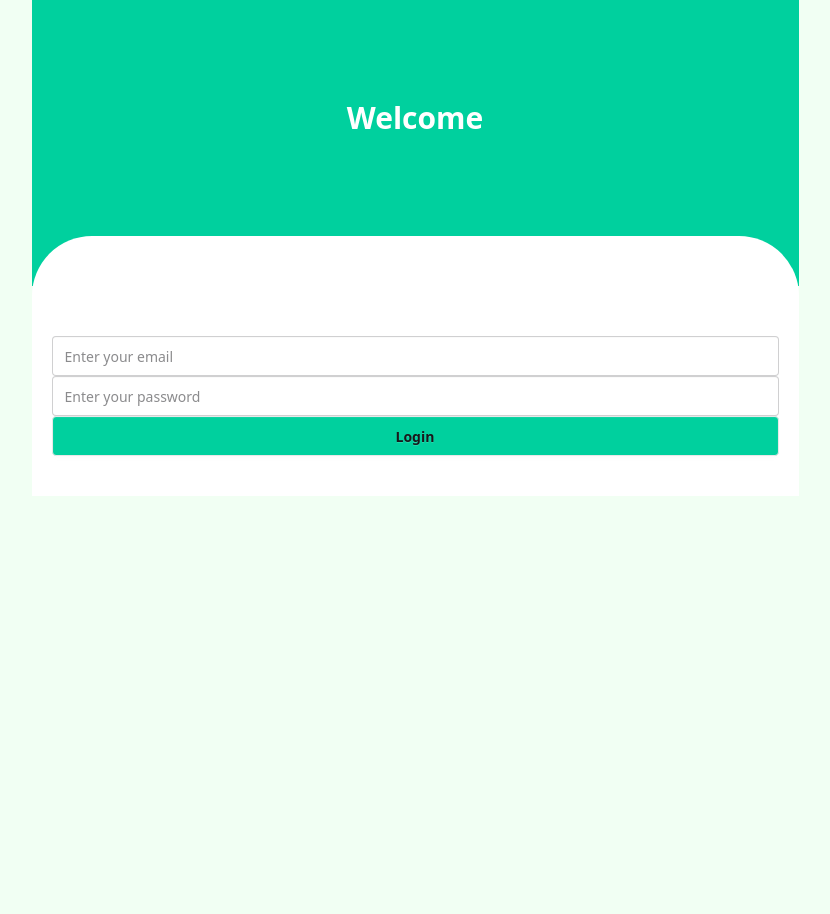
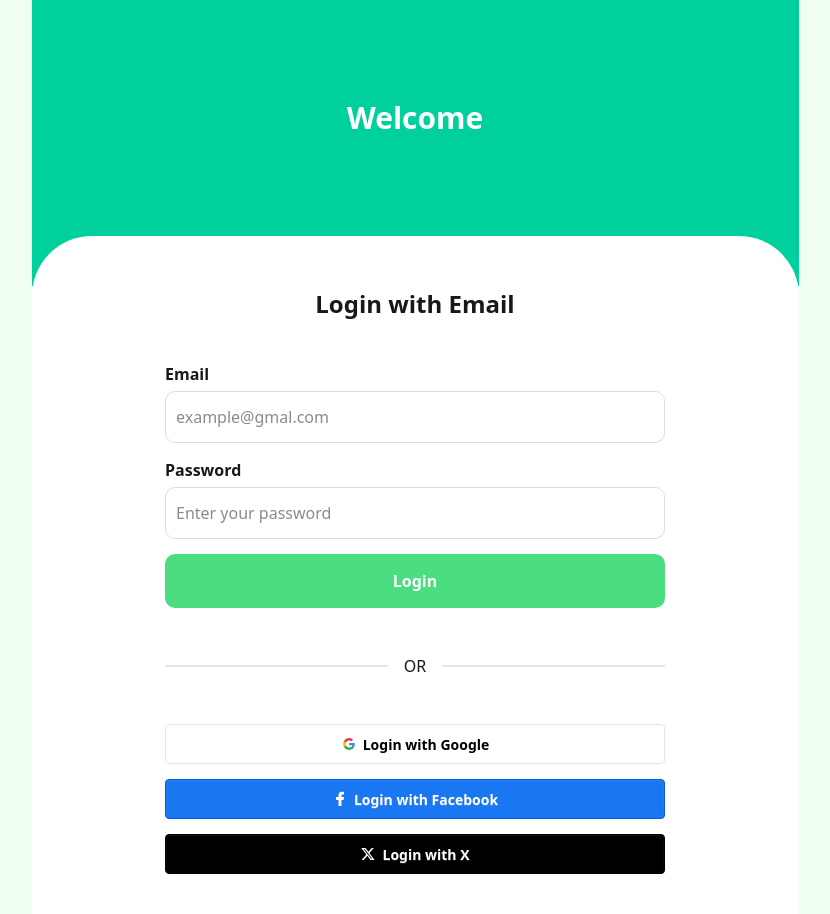
Before and after one commit to githubxiansaiful/hisab-rakhbo-react-app, a React (Vite) app: page /login in a window 1280 px wide. Shown: the whole page, without its empty margins (225-1055 px from the left). Before the commit the page ends 800 px from the top, so only its background shows below. Built offline with nearby package versions, Linux system fonts and the light colour scheme.

Commit message:
Added social login div

```diff
--- a/src/Pages/User/Login.jsx
+++ b/src/Pages/User/Login.jsx
@@ -6,21 +6,88 @@ const Login = () => {
       </div>
       <div className="login-form-area">
         <div>
+          <div className="form-header">
+            <h2>Login with Email</h2>
+          </div>
           <form action="">
-            <input
-              type="email"
-              placeholder="Enter your email"
-              className="input w-full"
-            />
-            <input
-              type="password"
-              placeholder="Enter your password"
-              className="input w-full"
-            />
-            <button type="submit" className="btn w-full bg-[#00D09E]">
-              Login
-            </button>
+            <div className="single-input">
+              <label htmlFor="">Email</label>
+              <input type="email" placeholder="example@gmal.com" />
+            </div>
+            <div className="single-input">
+              <label htmlFor="">Password</label>
+              <input type="password" placeholder="Enter your password" />
+            </div>
+            <div className="submit-button">
+              <button type="submit">Login</button>
+            </div>
           </form>
+        </div>
+        <div className="divider my-[50px] max-w-[500px] mx-auto">OR</div>
+        <div className="social-login">
+          {/* Google */}
+          <button className="btn bg-white text-black border-[#e5e5e5]">
+            <svg
+              aria-label="Google logo"
+              width="16"
+              height="16"
+              xmlns="http://www.w3.org/2000/svg"
+              viewBox="0 0 512 512"
+            >
+              <g>
+                <path d="m0 0H512V512H0" fill="#fff"></path>
+                <path
+                  fill="#34a853"
+                  d="M153 292c30 82 118 95 171 60h62v48A192 192 0 0190 341"
+                ></path>
+                <path
+                  fill="#4285f4"
+                  d="m386 400a140 175 0 0053-179H260v74h102q-7 37-38 57"
+                ></path>
+                <path
+                  fill="#fbbc02"
+                  d="m90 341a208 200 0 010-171l63 49q-12 37 0 73"
+                ></path>
+                <path
+                  fill="#ea4335"
+                  d="m153 219c22-69 116-109 179-50l55-54c-78-75-230-72-297 55"
+                ></path>
+              </g>
+            </svg>
+            Login with Google
+          </button>
+          {/* Facebook */}
+          <button className="btn bg-[#1A77F2] text-white border-[#005fd8]">
+            <svg
+              aria-label="Facebook logo"
+              width="16"
+              height="16"
+              xmlns="http://www.w3.org/2000/svg"
+              viewBox="0 0 32 32"
+            >
+              <path
+                fill="white"
+                d="M8 12h5V8c0-6 4-7 11-6v5c-4 0-5 0-5 3v2h5l-1 6h-4v12h-6V18H8z"
+              ></path>
+            </svg>
+            Login with Facebook
+          </button>
+          {/* X */}
+          <button className="btn bg-black text-white border-black">
+            <svg
+              aria-label="X logo"
+              width="16"
+              height="12"
+              viewBox="0 0 300 271"
+              xmlns="http://www.w3.org/2000/svg"
+            >
+              <path
+                fill="currentColor"
+                d="m236 0h46l-101 115 118 156h-92.6l-72.5-94.8-83 94.8h-46l107-123-113-148h94.9l65.5 86.6zm-16.1 244h25.5l-165-218h-27.4z"
+              />
+            </svg>
+            Login with X
+          </button>
         </div>
       </div>
     </div>
--- a/src/index.css
+++ b/src/index.css
@@ -19,3 +19,51 @@ body {
   border-top-right-radius: 60px;
   margin-top: -50px;
 }
+
+.login-form-area form {
+    display: grid;
+    gap: 15px;
+    max-width: 500px;
+    margin: 0 auto;
+}
+.login-form-area form .single-input {
+    display: grid;
+    gap: 5px;
+}
+.login-form-area form .single-input label {
+    font-weight: 600;
+}
+.login-form-area form .single-input input {
+    padding: 13px 10px !important;
+    width: 100%;
+    border: 1px solid #ddd;
+    border-radius: 10px;
+}
+.submit-button button {
+    width: 100%;
+    padding: 15px 10px;
+    background: #4ade80;
+    border: none;
+    color: #fff;
+    font-weight: 600;
+    border-radius: 10px;
+    cursor: pointer;
+    transition: all 0.3s ease;
+}
+.submit-button button:hover {
+    background: #22c55e;
+}
+.form-header h2 {
+    text-align: center;
+    margin-bottom: 30px;
+    font-size: 24px;
+    font-weight: 600;
+    margin-top: -50px;
+    margin-bottom: 40px;
+}
+.social-login {
+    max-width: 500px;
+    margin:0 auto;
+    display: grid;
+    gap: 15px;
+}
```
